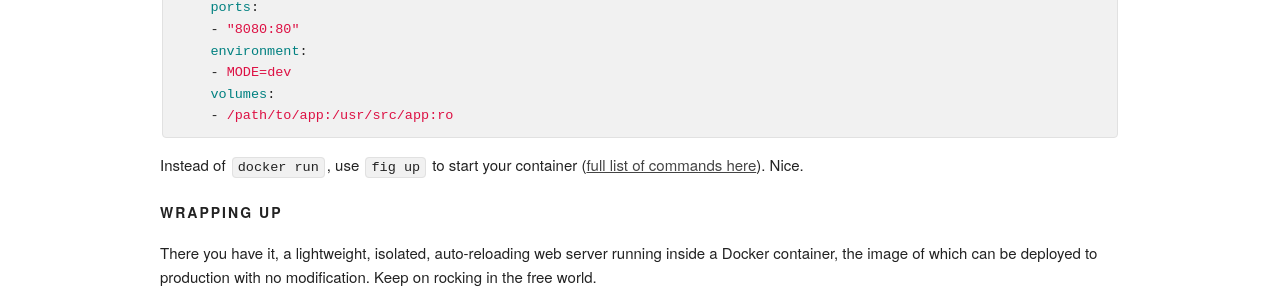
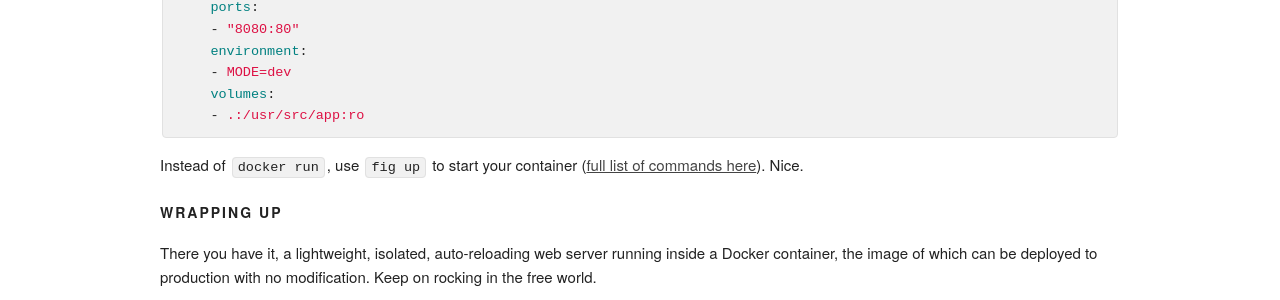
Before and after one commit to mminer/mminer.github.com, a Jekyll site: the page built from _posts/2015-01-25-docker-dev-environment-for-web-app.md, in a window 1280 px wide and 900 px high, scrolled down 3117 px. Shown: the part 339-639 px from the top of the window. Built offline with Jekyll 4.4.1, drawn with Linux system fonts in a browser that asks for light colours; some web fonts are replaced; Markdown is read by kramdown in place of the engine named in the settings.

Commit message:
Use relative path for volume in Fig config

````diff
--- a/_posts/2015-01-25-docker-dev-environment-for-web-app.md
+++ b/_posts/2015-01-25-docker-dev-environment-for-web-app.md
@@ -142,7 +142,7 @@ myserver:
     environment:
     - MODE=dev
     volumes:
-    - /path/to/app:/usr/src/app:ro
+    - .:/usr/src/app:ro
 ```
 
 Instead of `docker run`, use `fig up` to start your container ([full list of commands here](http://www.fig.sh/cli.html)). Nice.
````
